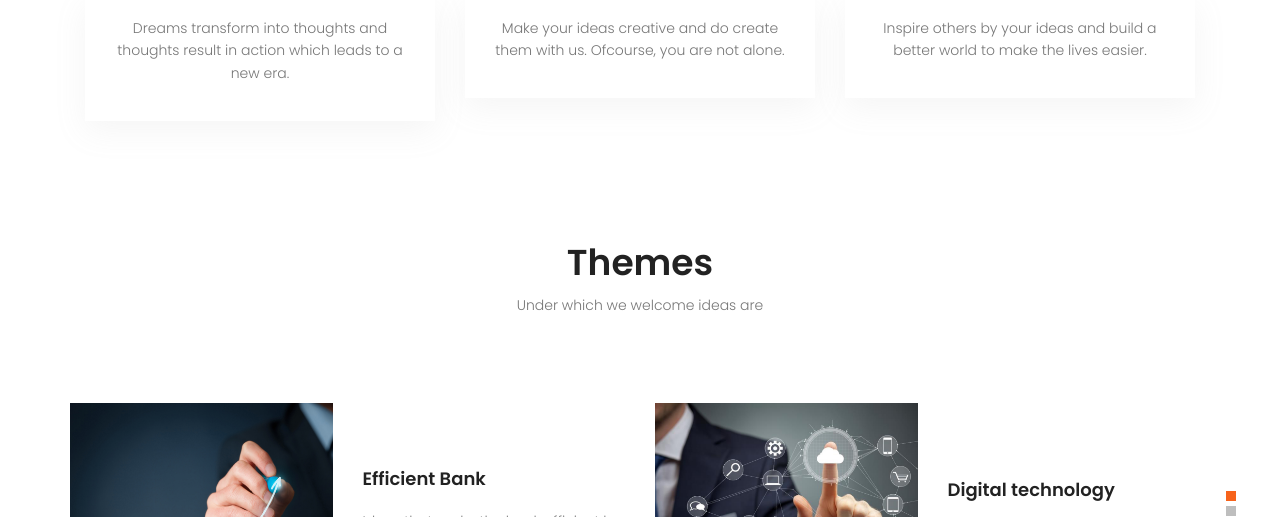
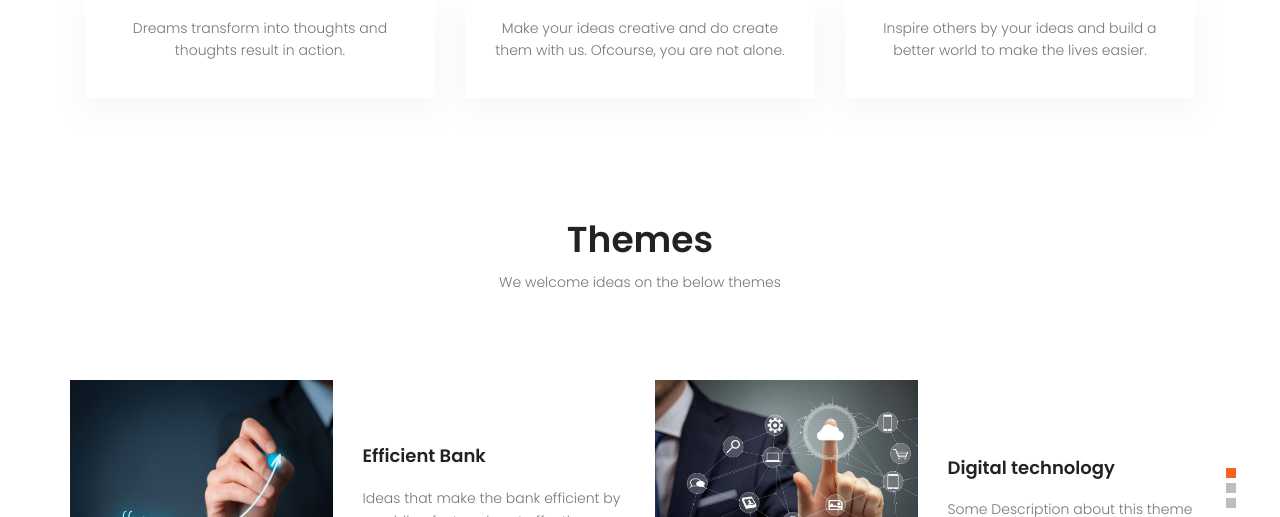
Before and after one commit to CMRamkumar/idearush2.0, a plain HTML site: page index.html in a window 1280 px wide. Shown: the part 803-1320 px from the top of the page. Drawn offline with nearby package versions, Linux system fonts and the light colour scheme; some packages are replaced by stand-ins of ours.

Commit message:
contents updated

```diff
--- a/index.html
+++ b/index.html
@@ -84,7 +84,7 @@
 								</div>
 								<div class="desc-wrap">
 									<p>
-										Dreams transform into thoughts and thoughts result in action which leads to a new era.
+										Dreams transform into thoughts and thoughts result in action.
 									</p>
 								</div>
 							</div>
@@ -118,133 +118,6 @@
 			</section>
 			<!-- End feature Area -->
 
-			<!-- Start popular-course Area ->
-			<section class="popular-course-area section-gap">
-				<div class="container">
-					<div class="row d-flex justify-content-center">
-						<div class="menu-content pb-70 col-lg-8">
-							<div class="title text-center">
-								<h1 class="mb-10">Themes</h1>
-								<p>Under which we welcome ideas are</p>
-							</div>
-						</div>
-					</div>
-					<div class="row">
-						<div class="active-popular-carusel">
-							<div class="single-popular-carusel">
-								<div class="thumb-wrap relative">
-									<div class="thumb relative">
-										<div class="overlay overlay-bg"></div>
-										<img class="img-fluid" src="img/cust-exp.jpg" alt="">
-									</div>
-								</div>
-								<div class="details">
-									<a href="#">
-										<h4>
-											Customer experience
-										</h4>
-									</a>
-									<p>
-										Ideas which improve the customer exerience
-									</p>
-								</div>
-							</div>
-							<div class="single-popular-carusel">
-								<div class="thumb-wrap relative">
-									<div class="thumb relative">
-										<div class="overlay overlay-bg"></div>
-										<img class="img-fluid" src="img/efficient-bank.jpg" alt="">
-									</div>
-								</div>
-								<div class="details">
-									<a href="#">
-										<h4>
-											Efficient Bank
-										</h4>
-									</a>
-									<p>
-										Ideas that make the bank efficient by providing fast and cost effective solutions
-									</p>
-								</div>
-							</div>
-							<div class="single-popular-carusel">
-								<div class="thumb-wrap relative">
-									<div class="thumb relative">
-										<div class="overlay overlay-bg"></div>
-										<img class="img-fluid" src="img/digital-tech.jpg" alt="">
-									</div>
-								</div>
-								<div class="details">
-									<a href="#">
-										<h4>
-											Digitial technology
-										</h4>
-									</a>
-									<p>
-										Some Description about this theme goes here
-									</p>
-								</div>
-							</div>
-							<div class="single-popular-carusel">
-								<div class="thumb-wrap relative">
-									<div class="thumb relative">
-										<div class="overlay overlay-bg"></div>
-										<img class="img-fluid" src="img/data-theme.jpg" alt="">
-									</div>
-								</div>
-								<div class="details">
-									<a href="#">
-										<h4>
-											Data
-										</h4>
-									</a>
-									<p>
-										Some Description about this theme goes here
-									</p>
-								</div>
-							</div>
-							<div class="single-popular-carusel">
-								<div class="thumb-wrap relative">
-									<div class="thumb relative">
-										<div class="overlay overlay-bg"></div>
-										<img class="img-fluid" src="img/leading-inno.jpg" alt="">
-									</div>
-								</div>
-								<div class="details">
-									<a href="#">
-										<h4>
-											Leading Innovation
-										</h4>
-									</a>
-									<p>
-										Some Description about this theme goes here
-									</p>
-								</div>
-							</div>
-							<div class="single-popular-carusel">
-								<div class="thumb-wrap relative">
-									<div class="thumb relative">
-										<div class="overlay overlay-bg"></div>
-										<img class="img-fluid" src="img/digital-build-blocks.jpg" alt="">
-									</div>
-								</div>
-								<div class="details">
-									<a href="#">
-										<h4>
-											Digital Building Blocks
-										</h4>
-									</a>
-									<p>
-										Some Description about this theme goes here
-									</p>
-								</div>
-							</div>
-						</div>
-					</div>
-				</div>
-			</section>
-			 End popular-course Area -->
-
 			<!-- Start upcoming-event Area -->
 			<section class="upcoming-event-area section-gap">
 				<div class="container">
@@ -252,7 +125,7 @@
 						<div class="menu-content pb-70 col-lg-8">
 							<div class="title text-center">
 								<h1 class="mb-10">Themes</h1>
-								<p>Under which we welcome ideas are</p>
+								<p>We welcome ideas on the below themes</p>
 							</div>
 						</div>
 					</div>
@@ -342,22 +215,6 @@
 							<p>
 								If a dream stays as a dream, it is of no use. Bring your dream out of you as an idea and change the future lives. Share your idea with us and we could work it out together by joining our minds.
 							</p>
-							<!-- <div class="row details-content">
-								<div class="col single-detials">
-									<span class="lnr lnr-graduation-hat"></span>
-									<a href="#"><h4>Expert Instructors</h4></a>
-									<p>
-										Usage of the Internet is becoming more common due to rapid advancement of technology and power.
-									</p>
-								</div>
-								<div class="col single-detials">
-									<span class="lnr lnr-license"></span>
-									<a href="#"><h4>Certification</h4></a>
-									<p>
-										Usage of the Internet is becoming more common due to rapid advancement of technology and power.
-									</p>
-								</div>
-							</div> -->
 						</div>
 						<div class="col-lg-4 col-md-6 search-course-right section-gap">
 							<form class="form-wrap" action="#">
```
